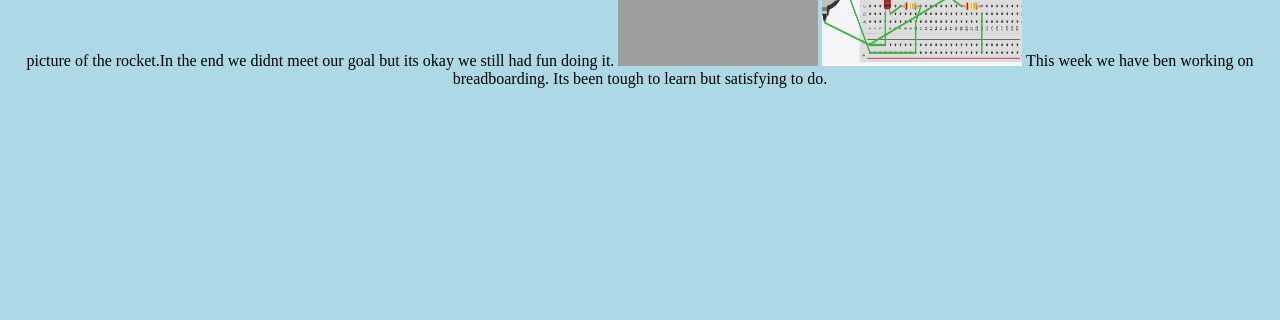
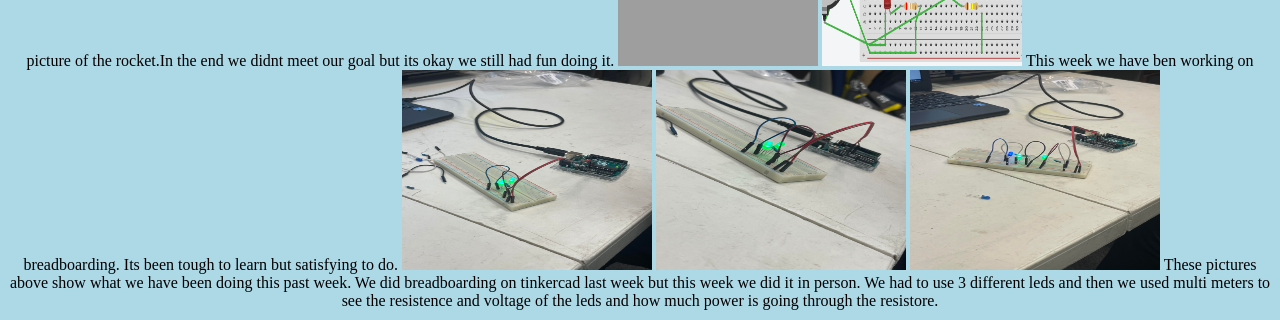
Before and after one commit to DrZoidberg123/Engineering-, a plain HTML site: page index.html in a window 1280 px wide. Shown: the part 1241-1561 px from the top of the page. Before the commit the page ends 1345 px from the top, so only its background shows below. Drawn offline with Linux system fonts and the light colour scheme; grey boxes are pictures that could not be loaded.

Commit message:
update 11-10

```diff
--- a/index.html
+++ b/index.html
@@ -58,3 +58,10 @@
 
  <img src="bread.jpg" width="200px" height="150px"></img>
  This week we have ben working on breadboarding. Its been tough to learn but satisfying to do.
+
+
+ <img src="breadboard3.jpg"width="250px" height="200px"></img>
+ <img src="breadboard.jpg" width="250px"height="200px" ></img>
+ <img src="breadboard2.jpg" width="250px" height="200px" ></img>
+ These pictures above show what we have been doing this past week. We did breadboarding on tinkercad last week but this week we did it in person.
+ We had to use 3 different leds and then we used multi meters to see the resistence and voltage of the leds and how much power is going through the resistore.
```
Also changed, not shown: breadboard.jpg (added), breadboard2.jpg (added), breadboard3.jpg (added).
